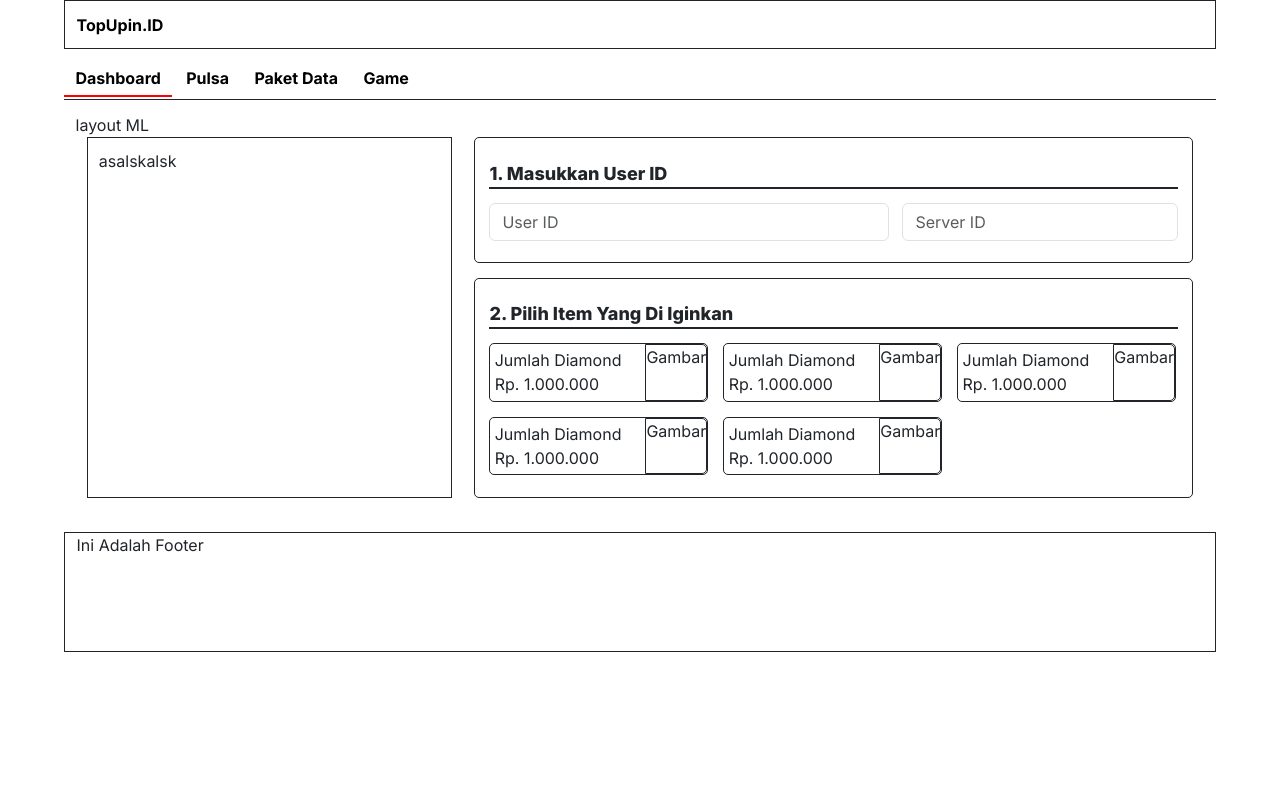
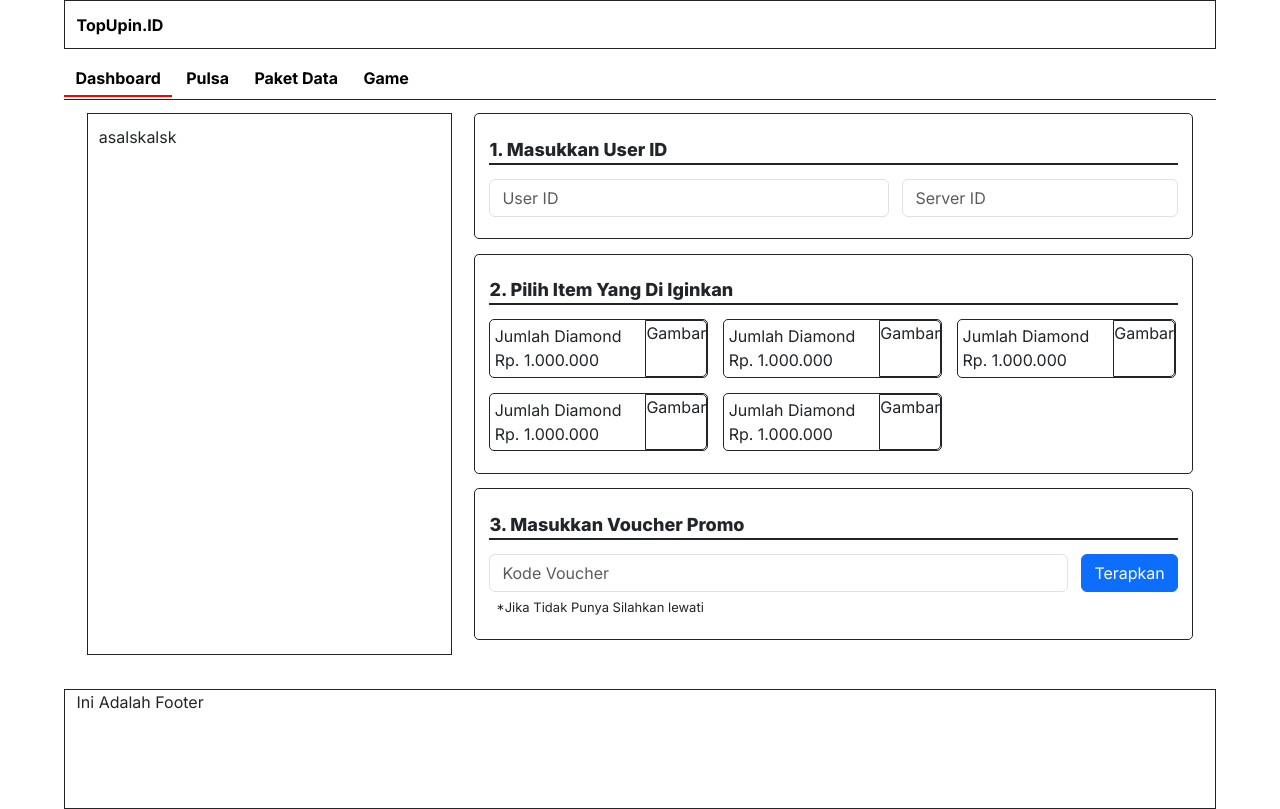
Before and after one commit to 0051Nasrulhakim/topupin.id, a Next.js app: page /categori/game/ml in a window 1280 px wide. Built offline with nearby package versions, Linux system fonts and the light colour scheme.

Commit message:
menambahkan form input voucher

```diff
--- a/src/app/categori/game/ml/layout.js
+++ b/src/app/categori/game/ml/layout.js
@@ -3,7 +3,6 @@ import React from 'react'
 export default function RootLayout({ children  }) {
     return (
         <>
-            <div>layout ML</div>
             <div className="container-wrapper">
                 { children }
             </div>
--- a/src/app/categori/game/ml/page.js
+++ b/src/app/categori/game/ml/page.js
@@ -106,6 +106,23 @@ export default function Ml() {
 
           </div>
 
+          <div className='step-3'>
+            <div className='title'>
+              3. Masukkan Voucher Promo
+            </div>
+            <div className='form-voucher'>
+              <div className='voucher'>
+                <input type="text" class="form-control" placeholder="Kode Voucher" />
+              </div>
+              <div className='btn btn-primary'>
+                Terapkan
+              </div>
+            </div>
+            <div className='alert-voucher'>
+              *Jika Tidak Punya Silahkan lewati
+            </div>
+          </div>
+
         </div>
 
       </div>
--- a/src/css/custom/style.css
+++ b/src/css/custom/style.css
@@ -121,6 +121,7 @@
   padding-bottom: 3%;
   padding-top: 3%;
   border-radius: 5px;
+  margin-bottom: 2%;
 }
 .container-custom .produk-ml .section-right .step-2 .title {
   font-size: large;
@@ -148,6 +149,33 @@
   border-top-right-radius: 5px;
   border-bottom-right-radius: 5px;
 }
+.container-custom .produk-ml .section-right .step-3 {
+  border: 1px solid;
+  padding-left: 2%;
+  padding-right: 2%;
+  padding-bottom: 3%;
+  padding-top: 3%;
+  border-radius: 5px;
+  margin-bottom: 2%;
+}
+.container-custom .produk-ml .section-right .step-3 .title {
+  font-size: large;
+  font-weight: 800;
+  border-bottom: 2px solid;
+  margin-bottom: 2%;
+}
+.container-custom .produk-ml .section-right .step-3 .form-voucher {
+  display: flex;
+}
+.container-custom .produk-ml .section-right .step-3 .form-voucher .voucher {
+  width: 85%;
+  margin-right: 2%;
+}
+.container-custom .produk-ml .section-right .step-3 .alert-voucher {
+  margin-left: 1%;
+  margin-top: 1%;
+  font-size: 13px;
+}
 
 .footer-custom {
   border: 1px solid;
--- a/src/css/custom/style.scss
+++ b/src/css/custom/style.scss
@@ -102,6 +102,7 @@
 
         .section-right {
             width: 65%;
+
             .step-1 {
                 border: 1px solid;
                 padding-left: 2%;
@@ -131,13 +132,15 @@
                     }
                 }
             }
-            .step-2{
+
+            .step-2 {
                 border: 1px solid;
                 padding-left: 2%;
                 padding-right: 2%;
                 padding-bottom: 3%;
                 padding-top: 3%;
                 border-radius: 5px;
+                margin-bottom: 2%;
 
                 .title {
                     font-size: large;
@@ -146,26 +149,60 @@
                     margin-bottom: 2%;
                 }
 
-                .section-step-2{
+                .section-step-2 {
                     display: flex;
                     flex-wrap: wrap;
                     gap: 15px 15px;
 
-                    .item{
+                    .item {
                         border: 1px solid;
                         border-radius: 5px;
                         width: 31.8%;
                         display: flex;
-                        .left{
+
+                        .left {
                             padding: 2%;
                             width: 80%;
                         }
-                        .right{
+
+                        .right {
                             border: 1px solid;
                             border-top-right-radius: 5px;
                             border-bottom-right-radius: 5px;
                         }
                     }
+                }
+            }
+
+            .step-3{
+                border: 1px solid;
+                padding-left: 2%;
+                padding-right: 2%;
+                padding-bottom: 3%;
+                padding-top: 3%;
+                border-radius: 5px;
+                margin-bottom: 2%;
+
+                .title {
+                    font-size: large;
+                    font-weight: 800;
+                    border-bottom: 2px solid;
+                    margin-bottom: 2%;
+                }
+
+                .form-voucher {
+                    display: flex;
+
+                    .voucher{
+                        width: 85%;
+                        margin-right: 2%;
+                    }
+                }
+
+                .alert-voucher{
+                    margin-left: 1%;
+                    margin-top: 1%;
+                    font-size: 13px;
                 }
             }
         }
```
Also changed, not shown: 1 other file (tests, documents, lock files or other folders).
